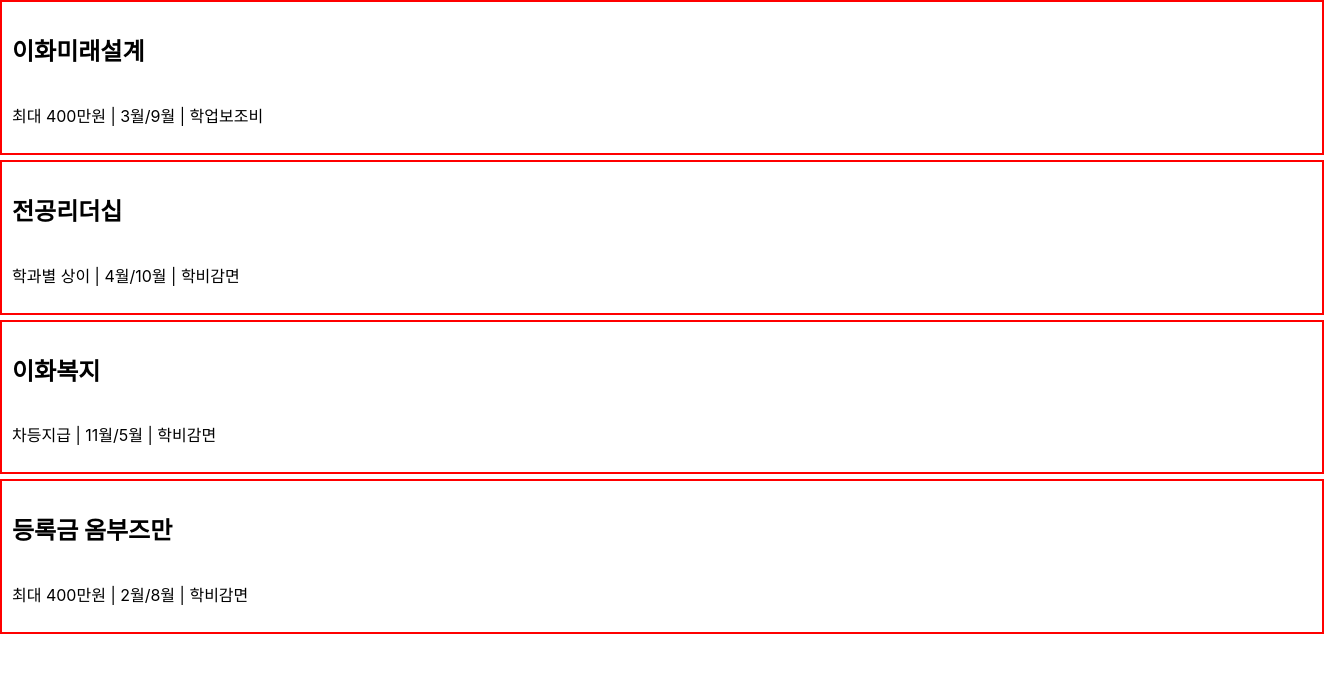
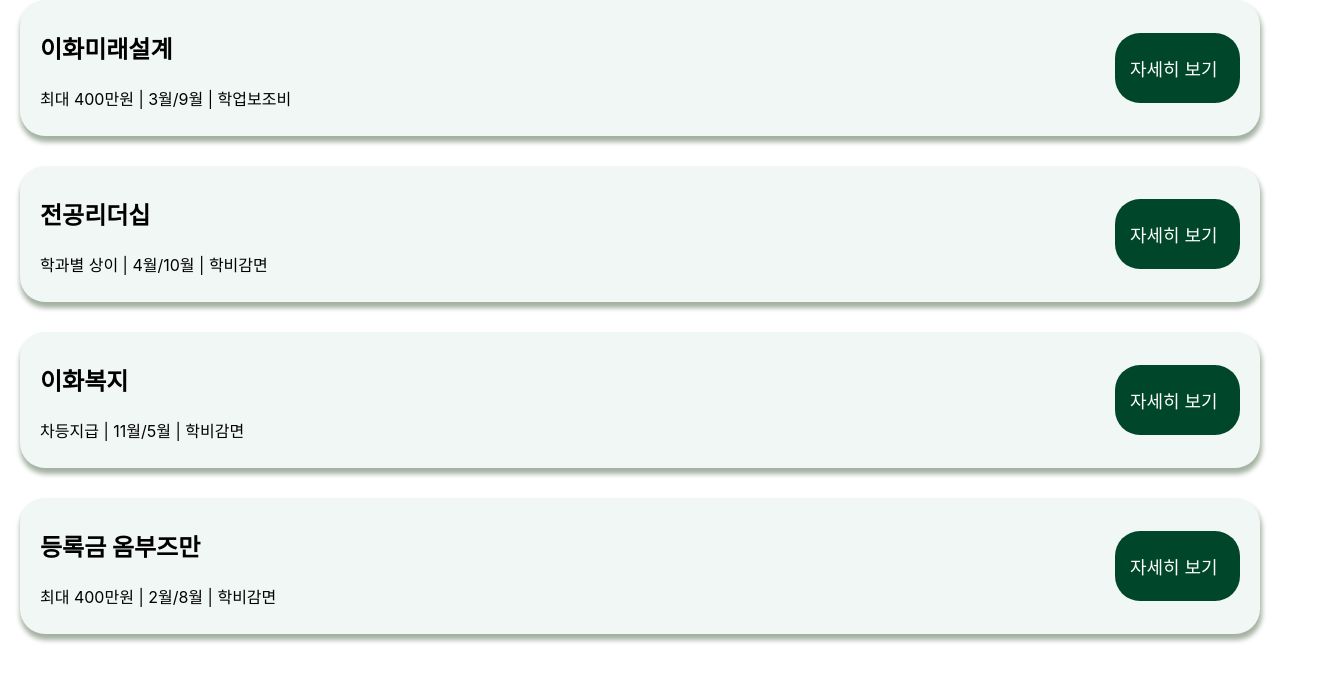
Before and after one commit to ECC-2024-Winter-Team1/EwhaScholarship_FE, a React (Create React App) app: page / in a window 1280 px wide. Shown: the top 682 px of the page, 1324 px wide, since content can reach past the window. Built offline with nearby package versions, Linux system fonts and the light colour scheme.

Commit message:
feat: 메인페이지 등록금 정보 디자인까지 구현

```diff
--- a/src/components/Pagination/Content.jsx
+++ b/src/components/Pagination/Content.jsx
@@ -1,23 +1,43 @@
-import { BoxWrapper, Box } from "./Content.style";
+import { BoxWrapper, Box, LinkBox, TextWrapper } from "./Content.style";
 
 export default function Content() {
   return (
     <BoxWrapper>
       <Box>
+        <TextWrapper>
           <h2>이화미래설계</h2>
           <p>최대 400만원 | 3월/9월 | 학업보조비</p>
+        </TextWrapper>
+        <LinkBox>
+          <a href="#">자세히 보기</a>
+        </LinkBox>
       </Box>
       <Box>
+        <TextWrapper>
           <h2>전공리더십</h2>
           <p>학과별 상이 | 4월/10월 | 학비감면</p>
+        </TextWrapper>
+        <LinkBox>
+          <a href="#">자세히 보기</a>
+        </LinkBox>
       </Box>
       <Box>
+        <TextWrapper>
           <h2>이화복지</h2>
           <p>차등지급 | 11월/5월 | 학비감면</p>
+        </TextWrapper>
+        <LinkBox>
+          <a href="#">자세히 보기</a>
+        </LinkBox>
       </Box>
       <Box>
+        <TextWrapper>
           <h2>등록금 옴부즈만</h2>
           <p>최대 400만원 | 2월/8월 | 학비감면</p>
+        </TextWrapper>
+        <LinkBox>
+          <a href="#">자세히 보기</a>
+        </LinkBox>
       </Box>
     </BoxWrapper>
   );
--- a/src/components/Pagination/Content.style.jsx
+++ b/src/components/Pagination/Content.style.jsx
@@ -3,14 +3,45 @@
 export const BoxWrapper = styled.div`
   display: flex;
   flex-direction: column;
-  gap: 5px;
+  gap: 30px;
 `;
 
 export const Box = styled.div`
   display: flex;
+  flex-direction: row;
+  align-items: center;
+  gap: 50%;
+  width: 1200px;
+  margin: 0 auto;
+  border-radius: 25px;
+  box-shadow: 1px 5px 5px 1px rgb(164, 177, 162);
+  background-color: #f0f7f4;
+  padding: 10px 20px;
+`;
+
+export const TextWrapper = styled.div`
+  display: flex;
   flex-direction: column;
-  width: 1300px;
-  margin: 0 auto;
-  border: 2px solid red;
-  padding: 10px 10px;
+  width: 1000px;
+
+  h2 {
+    margin-bottom: 5px;
+  }
 `;
+
+export const LinkBox = styled.div`
+  display: flex;
+  align-items: center;
+  width: 200px;
+  height: 50px;
+  background-color: #00462a;
+  border-radius: 25px;
+  padding: 10px 15px;
+
+  a {
+    text-decoration-line: none;
+    color: white;
+    font-size: 18px;
+    font-weight: 530;
+  }
+`;
```
Lines whose indentation alone changed are shown as unchanged.
